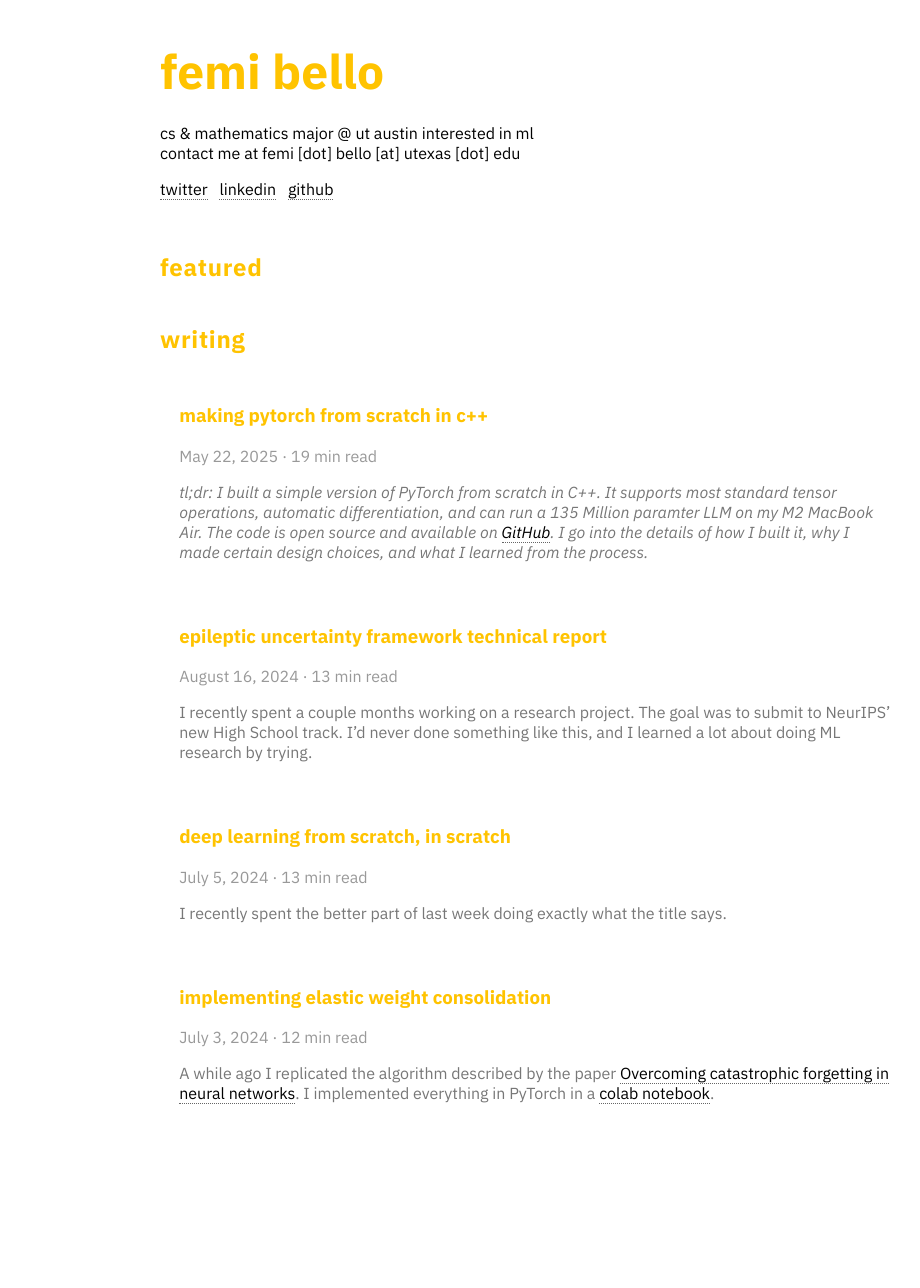
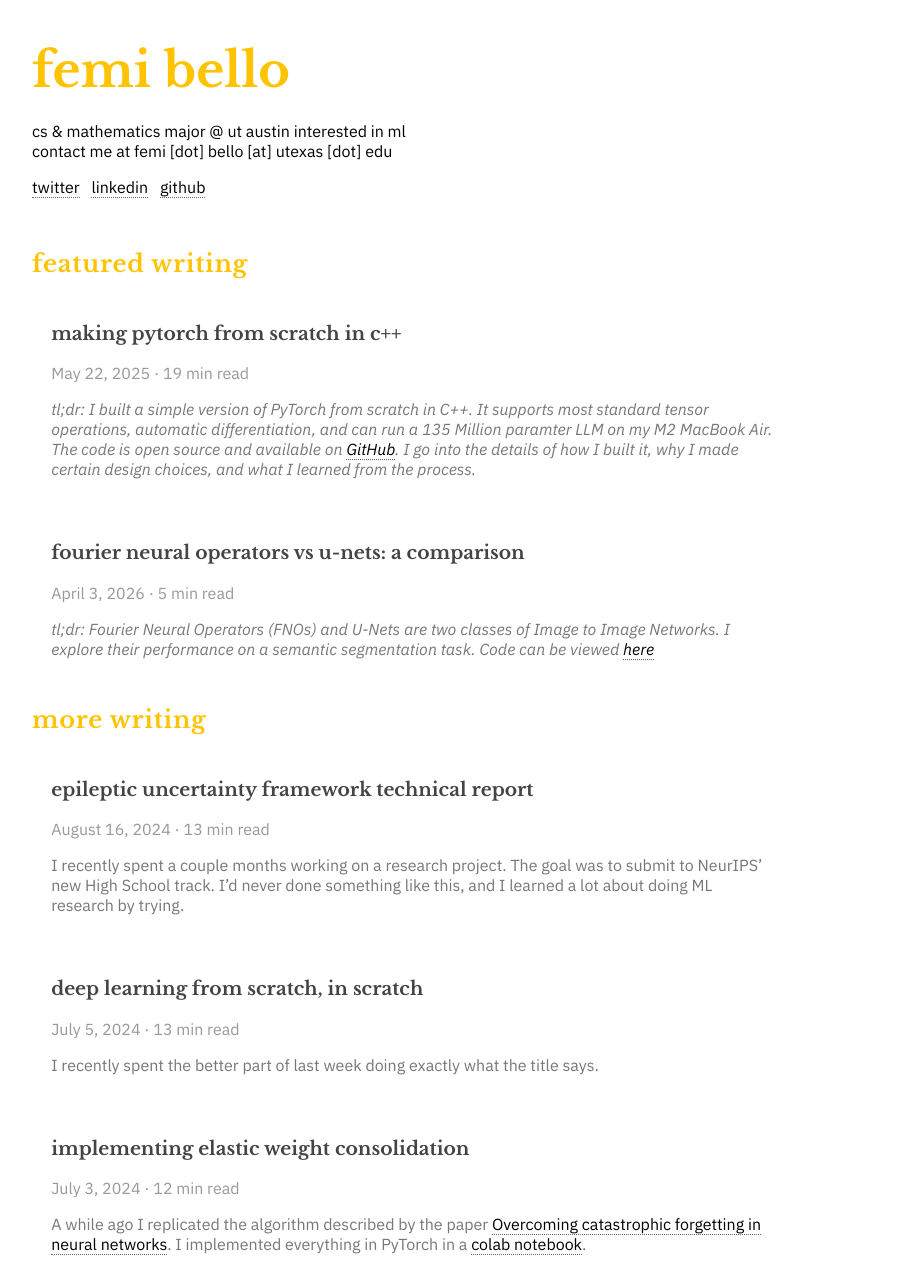
Before and after one commit to bell-boy/bell-boy.github.io, a Jekyll site: the page built from index.md, in a window 1280 px wide. Shown: the whole page, without its empty margins (104-1024 px from the left). Built offline with Jekyll 4.4.1, drawn with Linux system fonts in a browser that asks for light colours; before the commit the page ends 1137 px from its top, so only the background shows below that.

Commit message:
Update style

```diff
--- a/_layouts/archive.html
+++ b/_layouts/archive.html
@@ -5,6 +5,9 @@
   <meta name="viewport" content="width=device-width, initial-scale=1.0">
   <!--<link rel="stylesheet" href="{{ "/assets/css/tailwind.css" | relative_url }}">-->
   <link rel="stylesheet" href="{{ "/assets/css/main.css" | relative_url }}">
+  <link rel="preconnect" href="https://fonts.googleapis.com">
+  <link rel="preconnect" href="https://fonts.gstatic.com" crossorigin>
+  <link href="https://fonts.googleapis.com/css2?family=IBM+Plex+Sans:ital,wght@0,100..700;1,100..700&family=Libre+Baskerville:ital,wght@0,400;0,700;1,400&display=swap" rel="stylesheet">
   <title>archive</title>
 </head>
 <body class="flex min-h-screen flex-col items-center">
--- a/_layouts/home.html
+++ b/_layouts/home.html
@@ -7,7 +7,7 @@
   <link rel="stylesheet" href="{{ '/assets/css/main.css' }}">
   <link rel="preconnect" href="https://fonts.googleapis.com">
   <link rel="preconnect" href="https://fonts.gstatic.com" crossorigin>
-  <link href="https://fonts.googleapis.com/css2?family=IBM+Plex+Sans:ital,wght@0,100..700;1,100..700&display=swap" rel="stylesheet">
+  <link href="https://fonts.googleapis.com/css2?family=IBM+Plex+Sans:ital,wght@0,100..700;1,100..700&family=Libre+Baskerville:ital,wght@0,400;0,700;1,400&display=swap" rel="stylesheet">
   <title>{{ site.title }}</title>
 </head>
 <body class="home">
@@ -22,11 +22,10 @@
     </div>
    </p>
 
-   <h2>featured</h2>
-
-    <h2>writing</h2>
+   <h2>featured writing</h2>
+    {% assign featured_posts = site.posts | where: "featured", true | sort: "featured_order" %}
     <div style="display: flex; flex-direction: column; gap: 0.5em;">
-      {% for post in site.posts %}
+      {% for post in featured_posts %}
       <div class="post-card" onclick="window.open('{{ post.url }}','_blank','noopener')" style="text-decoration: none; color: inherit; cursor: pointer;">
         <div>
           <h3>{{ post.title }}</h3>
@@ -44,6 +43,29 @@
       </div>
       {% endfor %}
     </div>
+
+    <h2>more writing</h2>
+    <div style="display: flex; flex-direction: column; gap: 0.5em;">
+      {% for post in site.posts %}
+      {% unless post.featured %}
+      <div class="post-card" onclick="window.open('{{ post.url }}','_blank','noopener')" style="text-decoration: none; color: inherit; cursor: pointer;">
+        <div>
+          <h3>{{ post.title }}</h3>
+          {% assign words = post.content | strip_html | split: ' ' | size %}
+          {% assign minutes = words | plus: 199 | divided_by: 200 %}
+          {% if minutes < 1 %}
+            {% assign minutes = 1 %}
+          {% endif %}
+          <p class="post-meta">{{ post.date | date: "%B %-d, %Y" }} · {{ minutes }} min read</p>
+          <div class="post-excerpt">{{ post.excerpt }}</div>
+        </div>
+        {% if post.image %}
+          <img src="{{ post.image }}" alt="{{ post.title }}" style="width: 100px; height: 100px;" />
+        {% endif %}
+      </div>
+      {% endunless %}
+      {% endfor %}
+    </div>
   </div>
   <script src="https://cdn.jsdelivr.net/npm/mathjax@3.2.2/es5/tex-mml-chtml.min.js"></script>
 </body>
--- /dev/null
+++ b/_posts/2026-04-03-fnos-vs-unets-a-comparision.md
@@ -0,0 +1,72 @@
+---
+layout: post
+title: "fourier neural operators vs u-nets: a comparison"
+usemathjax: true
+featured: true
+featured_order: 2
+---
+
+_tl;dr: Fourier Neural Operators (FNOs) and U-Nets are two classes of Image to Image Networks. I explore their performance on a semantic segmentation task. Code can be viewed [here](https://colab.research.google.com/drive/1TLfvFH6_nG3WNUh7UZB0CUE9E_kuKYnb?usp=sharing)_
+
+# introduction
+
+U-Nets are a class of neural networks that are widely used for _image to image_ tasks, tasks where the input is an image and the output is also an image.
+A great example of an image to image task is _semantic segmentation_.
+Given an image $I \in \mathbb{R}^{H \times W \times C}$, the goal of semantic segmentation is to assign a class label to each pixel in the image, resulting in an output image $O \in \mathbb{R}^{H \times W}$ where each pixel value corresponds to a class label.
+
+[example image here]
+
+Even with the rise of transformer-based architectures, U-Nets still remain a popular choice for image to image tasks, and have been used in a wide range of applications, from medical image analysis to satellite imagery.
+
+U-Nets acheive their success by using a unique architecture that consists of an encoder and a decoder.
+Leveraging the inductive bias of convolutional layers, the encoder captures local features and patterns in the input image, while the decoder reconstructs the output image from these features.
+The architecture also includes skip connections that allow the network to retain high-resolution information from the encoder, which is crucial for tasks like semantic segmentation where fine details are important.
+
+[architecture image here]
+
+Fourier Neural Operators (FNOs) are a newer class of neural networks that have been gaining attention in the field of scientific machine learning.
+Instead of operating on images, FNOs map functions to functions.
+Given an input function $f: \mathbb{R}^{d_{in}} \to \mathbb{R}^{d_{out}}$, the goal of an FNO is to learn a mapping from the input function to the output function $g: \mathbb{R}^{d_{in}} \to \mathbb{R}^{d_{out'}}$.
+This is particularly useful in applications such as solving partial differential equations (PDEs), where the input and output are functions that describe physical phenomena.
+For example, in fluid dynamics, the input function could represent the initial conditions of a fluid flow, and the output function could represent the velocity field at a later time.
+
+[example image here]
+
+A big issue with this paradigm is that it's not immediately clear how to learn a mapping from infinite-dimensional function spaces, which is where the Fourier transform comes in.
+FNOs leverage the Fourier transform to represent operations on functions in the _frequency domain_ as a sum of sine and cosine functions, which in theory allows them to actually operate on infinite-dimensional function spaces regardless of the discretization used for the input and output functions.
+
+Mathematically, that looks like this: $$v_{t + 1}(x) = \sigma(Wv_t(x)  + (\mathcal{F}_{w_t}v_t)(x))$$
+
+Where $v_t$ is the input function at layer $t$, $W$ is a learnable weight matrix, $\sigma$ is a non-linear activation function, and $\mathcal{F}_{w_t}$ is a parameterized convolution.
+
+This works because we can do convolution in the frequency domain _very_ easily, and the Fourier transform allows us to represent functions in a way that is independent of the discretization used for the input and output functions.
+
+In theory, this means that FNOs should be invariant to the resolution of the input and output functions, which is a desirable property for many applications.
+The transform to fourier space also allows FNOs to cheaply capture long-range dependencies in the input function, which can be difficult for traditional convolutional neural networks to capture without using very large kernels or deep architectures.
+
+[illustrating image]
+
+Things get interesting when we realize that images can be thought of as functions that map pixel coordinates to pixel values, which means that FNOs can be applied to image to image tasks as well.
+
+This raises the question: how do FNOs compare to U-Nets on image to image tasks like semantic segmentation?
+
+In this post, I try to explore this question by comparing FNO and U-Net performance on the [Cityscapes](https://huggingface.co/datasets/tanganke/cityscapes) segmentation dataset. We'll go through the dataset, the model achitectures, and a couple experiements to see how the two models perform on this task.
+
+You can recreate the experiments in this post by following along with the accompanying [notebook](https://colab.research.google.com/drive/1TLfvFH6_nG3WNUh7UZB0CUE9E_kuKYnb?usp=sharing).
+
+# dataset
+
+We'll specifically be working with the 8-class version of the Cityscapes dataset, which includes the following classes:
+- Flat: Essentially the ground, including roads, sidewalks, and parking lots.
+- Construction: Slightly misleading name, any man-made structure that doesn't fit into the other categories, such as buildings,
+bridges, fences, tunnels, etc.
+- Nature: Vegitation and grassy areas not mant to be driven on.
+- Vehicle: Cars, trucks, buses, motorcycles, bicycles, etc.
+- Sky: Open sky.
+- Object: Traffic signs, traffic lights, and poles.
+- Human: People, including pedestrians and cyclists.
+- Void: This class is used for pixels that do not belong to any of the other classes, such as the background or areas and objects that are not relevant to the task.
+
+The goal is to take a $128 \times 256$ image from the dataset and predict a $128 \times 256$ segmentation mask, where each pixel in the mask corresponds to one of the 8 classes.
+
+[interactive example]
--- a/assets/css/main.css
+++ b/assets/css/main.css
@@ -1,10 +1,16 @@
 body {
-  font-family: "IBM Plex Sans", serif;
+    font-family: "IBM Plex Sans", sans-serif;
 }
 
 body {
     padding-left: 20vw;
     padding-right: 20vw;
+}
+
+body.home,
+body.post {
+    padding-left: 10vw;
+    padding-right: 29vw;
 }
 
 @media (max-width: 640px) {
@@ -25,20 +31,30 @@ a:hover {
     color: #ffc300;
 }
 
-h1 {
+h1,
+h2 {
     color: #ffc300;
 }
 
+h1,
 h2,
 h3,
 h4,
 h5,
 h6 {
-  color: #ffc300;
+    font-family: "Libre Baskerville", serif;
+}
+
+h3,
+h4,
+h5,
+h6 {
+    color: #444;
 }
 
 .home h2 {
     letter-spacing: 0.03em;
+    margin-bottom: 0.65em;
 }
 
 .post-meta {
@@ -49,13 +65,18 @@ h6 {
 
 .post-excerpt {
     color: #777;
+    margin: 0;
 }
 
-.post-card:hover {
-  background-color: #f2f2f2;
+.post-card:hover h3 {
+    color: #ffc300;
 }
 
 .post-card {
     padding: 0.6em 1.2em;
-  transition: background-color 150ms ease;
 }
+
+.post-card h3 {
+    color: #444;
+    transition: color 150ms ease;
+}
```
Also changed, not shown: _layouts/post.html (+31 -12 lines), _posts/2025-05-22-making-pytorch-from-scratch.md (+2 -0 lines), assets/images/fno-unet/u-net-architecture.png (added). Lines whose indentation alone changed are shown as unchanged.
